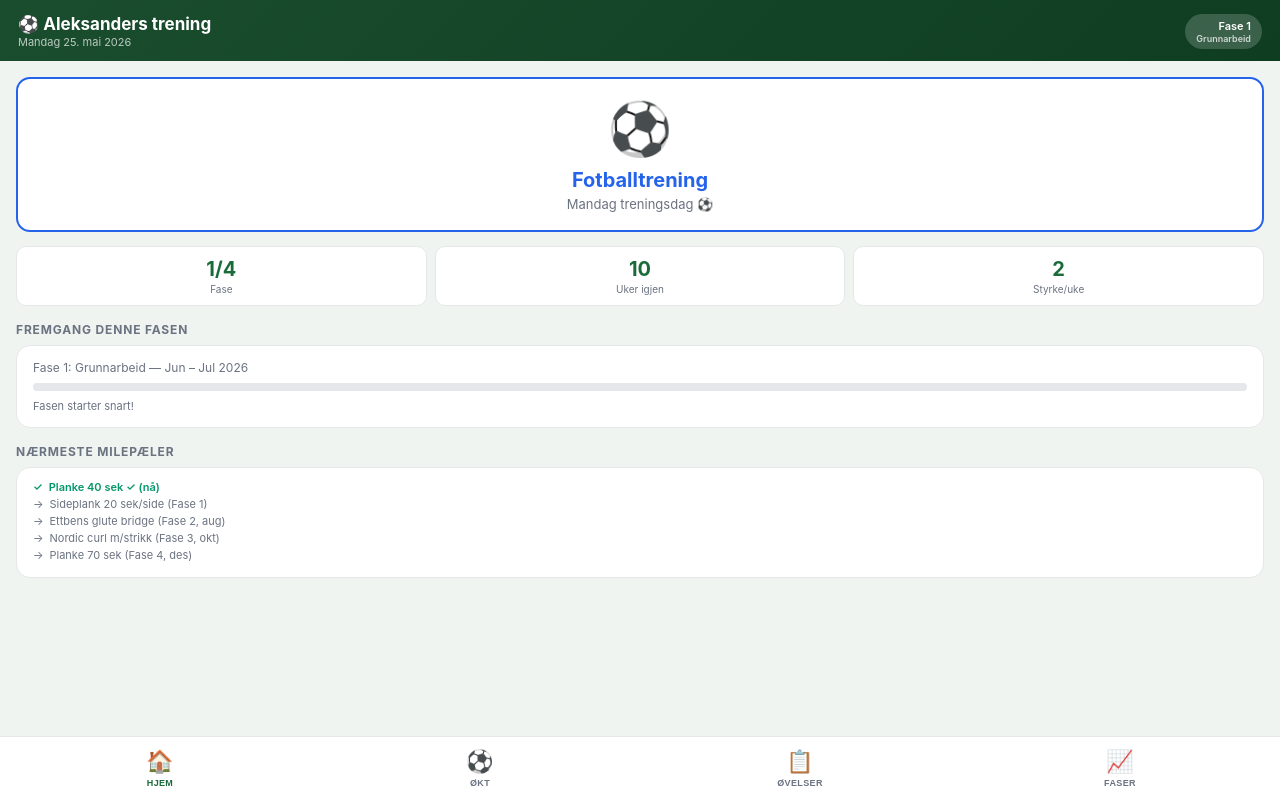
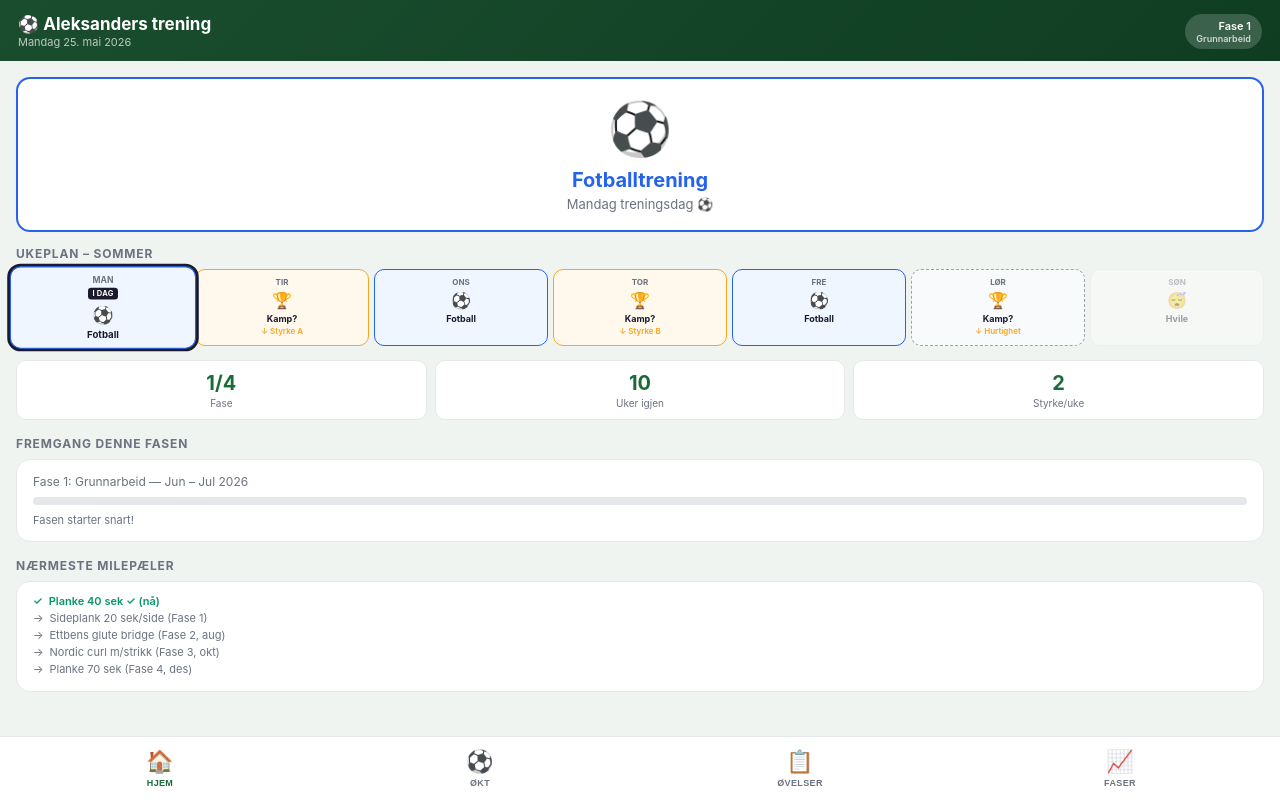
Before and after one commit to Htvedt/aleksander-trening, a plain HTML site: page index.html in a window 1280 px wide. Drawn offline with Linux system fonts and the light colour scheme.

Commit message:
Add files via upload

```diff
--- a/index.html
+++ b/index.html
@@ -96,9 +96,10 @@ html,body{height:100%;overflow:hidden;font-family:-apple-system,BlinkMacSystemFo
 .day-box.gm{border-color:var(--amber);background:var(--amber-light)}
 .day-box.opt{border-style:dashed;border-color:#9ca3af;background:#f9fafb}
 .day-box.rst{opacity:.4}
-.day-box.today-box{box-shadow:0 0 0 2px var(--green);transform:scale(1.04)}
+.day-box.today-box{box-shadow:0 0 0 2.5px #1a1a2e;transform:scale(1.07);z-index:1;position:relative;}
 .day-name{font-size:8px;font-weight:700;color:var(--muted);text-transform:uppercase}
-.day-emoji{font-size:16px;margin:2px 0}
+.today-tag{font-size:7px;font-weight:700;background:#1a1a2e;color:#fff;border-radius:3px;padding:1px 4px;letter-spacing:.03em;margin-bottom:1px;}
+.day-emoji{font-size:16px;margin:1px 0}
 .day-label{font-size:9px;font-weight:700;color:var(--text)}
 .day-alt{font-size:8px;color:var(--amber);font-weight:600}
 
@@ -179,6 +180,8 @@ html,body{height:100%;overflow:hidden;font-family:-apple-system,BlinkMacSystemFo
     <!-- SCREEN: Hjem -->
     <div class="screen active" id="screen-hjem">
       <div id="today-card-container"></div>
+
+      <div id="week-plan-container"></div>
 
       <div class="stats-row">
         <div class="stat-box"><div class="stat-val" id="stat-phase">1/4</div><div class="stat-lbl">Fase</div></div>
@@ -392,13 +395,23 @@ const TODAY_SESSIONS = {
 };
 
 const WEEK_DAYS_SOMMER = [
-  {d:'Man',type:'football',label:'Fotball',emoji:'⚽',alt:''},
-  {d:'Tir',type:'gm',label:'Kamp?',emoji:'🏆',alt:'↓ Styrke A'},
-  {d:'Ons',type:'football',label:'Fotball',emoji:'⚽',alt:''},
-  {d:'Tor',type:'gm',label:'Kamp?',emoji:'🏆',alt:'↓ Styrke B'},
-  {d:'Fre',type:'football',label:'Fotball',emoji:'⚽',alt:''},
-  {d:'Lør',type:'opt',label:'Kamp?',emoji:'🏆',alt:'↓ Hurtighet'},
-  {d:'Søn',type:'rst',label:'Hvile',emoji:'😴',alt:''},
+  {d:'Man', jsDay:1, type:'fb',  label:'Fotball',  emoji:'⚽', alt:''},
+  {d:'Tir', jsDay:2, type:'gm',  label:'Kamp?',    emoji:'🏆', alt:'↓ Styrke A'},
+  {d:'Ons', jsDay:3, type:'fb',  label:'Fotball',  emoji:'⚽', alt:''},
+  {d:'Tor', jsDay:4, type:'gm',  label:'Kamp?',    emoji:'🏆', alt:'↓ Styrke B'},
+  {d:'Fre', jsDay:5, type:'fb',  label:'Fotball',  emoji:'⚽', alt:''},
+  {d:'Lør', jsDay:6, type:'opt', label:'Kamp?',    emoji:'🏆', alt:'↓ Hurtighet'},
+  {d:'Søn', jsDay:0, type:'rst', label:'Hvile',    emoji:'😴', alt:''},
+];
+
+const WEEK_DAYS_VINTER = [
+  {d:'Man', jsDay:1, type:'str', label:'Styrke A', emoji:'💪', alt:''},
+  {d:'Tir', jsDay:2, type:'fb',  label:'Fotball',  emoji:'⚽', alt:''},
+  {d:'Ons', jsDay:3, type:'rst', label:'Hvile',    emoji:'😴', alt:''},
+  {d:'Tor', jsDay:4, type:'str', label:'Styrke B', emoji:'🏋️', alt:''},
+  {d:'Fre', jsDay:5, type:'fb',  label:'Fotball',  emoji:'⚽', alt:''},
+  {d:'Lør', jsDay:6, type:'opt', label:'Valgfritt',emoji:'⚡', alt:'Hurtighet'},
+  {d:'Søn', jsDay:0, type:'rst', label:'Hvile',    emoji:'😴', alt:''},
 ];
 
 // ─────────── STATE ───────────
@@ -441,6 +454,29 @@ function getWeeksRemaining(phase){
   return Math.round(ms/(7*24*3600*1000));
 }
 
+// ─────────── RENDER WEEK PLAN ───────────
+function renderWeekPlan(){
+  const today = new Date().getDay(); // 0=Sun … 6=Sat
+  const days = isSummer() ? WEEK_DAYS_SOMMER : WEEK_DAYS_VINTER;
+  const label = isSummer() ? 'Sommer' : 'Vinter';
+
+  let html = `<div class="section-title">Ukeplan – ${label}</div><div class="week-grid">`;
+  days.forEach(day => {
+    const isToday = day.jsDay === today;
+    const todayTag = isToday ? '<div class="today-tag">I DAG</div>' : '';
+    const altHtml = day.alt ? `<div class="day-alt">${day.alt}</div>` : '';
+    html += `<div class="day-box ${day.type}${isToday ? ' today-box' : ''}">
+      <div class="day-name">${day.d}</div>
+      ${todayTag}
+      <div class="day-emoji">${day.emoji}</div>
+      <div class="day-label">${day.label}</div>
+      ${altHtml}
+    </div>`;
+  });
+  html += '</div>';
+  document.getElementById('week-plan-container').innerHTML = html;
+}
+
 // ─────────── RENDER HOME ───────────
 function renderHome(){
   const phase = getCurrentPhase();
@@ -462,6 +498,9 @@ function renderHome(){
   document.getElementById('phase-progress-label').textContent = phase.name+': '+phase.label+' — '+phase.months;
   document.getElementById('phase-progress-bar').style.width = pct+'%';
   document.getElementById('phase-progress-text').textContent = pct < 5 ? 'Fasen starter snart!' : pct >= 100 ? 'Fase fullført! 🎉' : pct+'% fullført av fasen';
+
+  // Week plan
+  renderWeekPlan();
 
   // Today card
   const sess = getDaySession();
```
